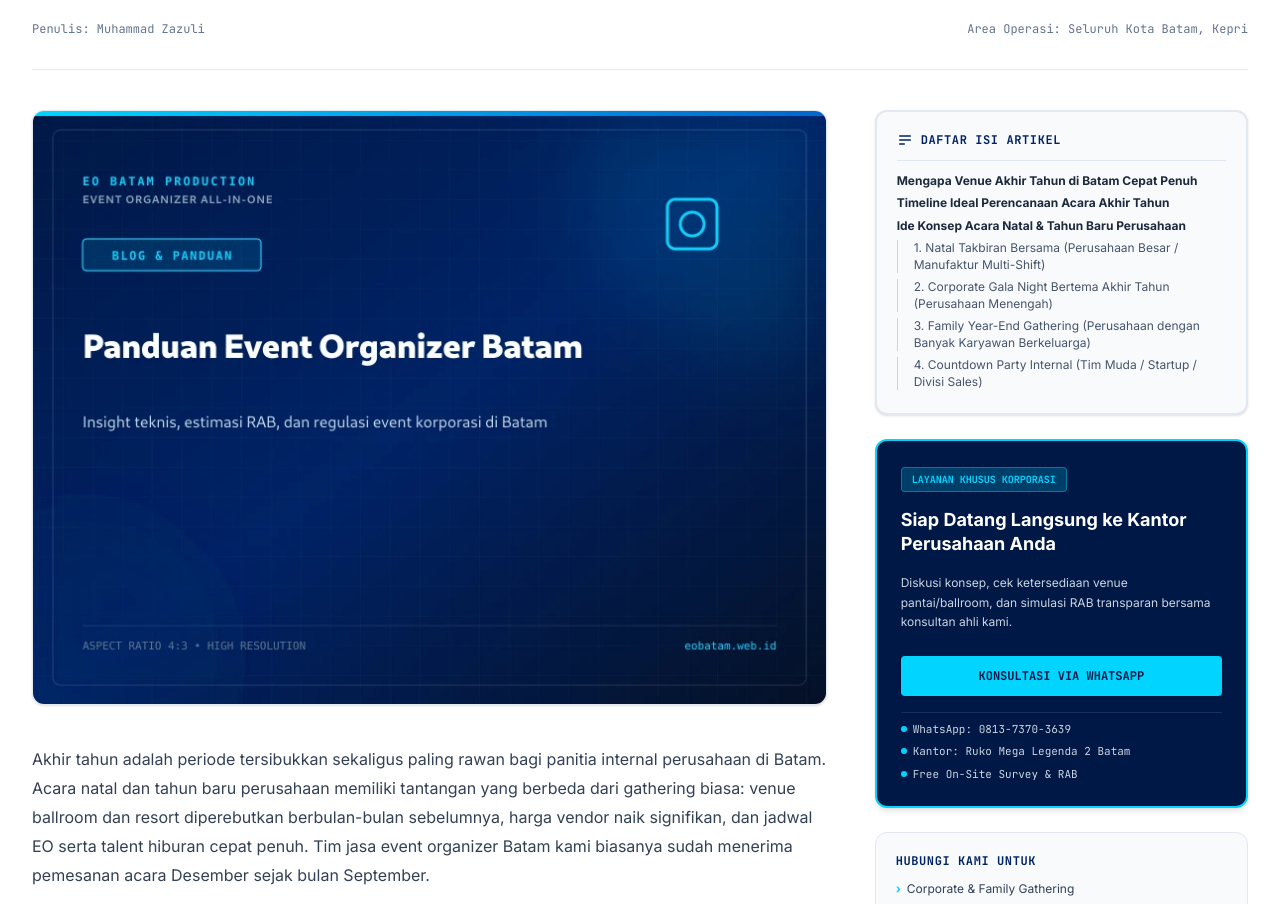
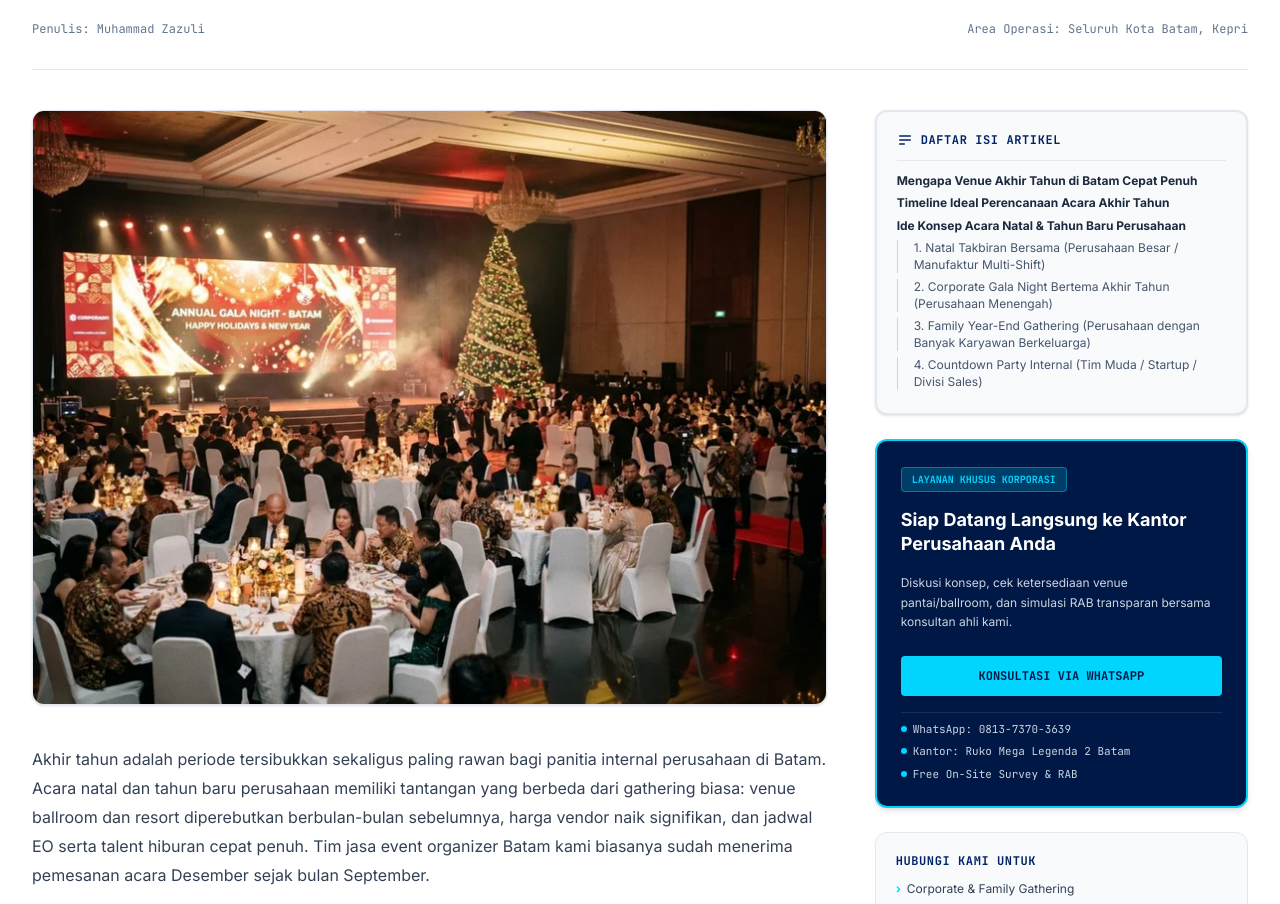
Before and after one commit to boimthinks/eobatam, an Astro site: page /blog/acara-natal-tahun-baru-perusahaan-batam in a window 1280 px wide. Shown: the part 515-1419 px from the top of the page. Built offline with nearby package versions, Linux system fonts and the light colour scheme; Astro itself is replaced by a stand-in of ours.

Commit message:
Ganti featured image artikel natal & tahun baru dengan foto gala night asli

```diff
--- a/src/content/blog/acara-natal-tahun-baru-perusahaan-batam.md
+++ b/src/content/blog/acara-natal-tahun-baru-perusahaan-batam.md
@@ -5,7 +5,7 @@ publishDate: "2026-11-20"
 author: "Muhammad Zazuli"
 category: "Tips Event"
 tags: ["event natal perusahaan batam", "acara tahun baru kantor batam", "event organizer batam", "gathering akhir tahun batam", "event desember batam"]
-image: "/images/blog/event-natal-tahun-baru-perusahaan-batam.webp"
+image: "/images/blog/acara-natal-tahun-baru-perusahaan-batam_poco.webp"
 schemaType: "Article"
 draft: false
 ---
```
Also changed, not shown: public/images/blog/acara-natal-tahun-baru-perusahaan-batam_poco.webp (added), public/images/blog/event-natal-tahun-baru-perusahaan-batam.webp (deleted).
